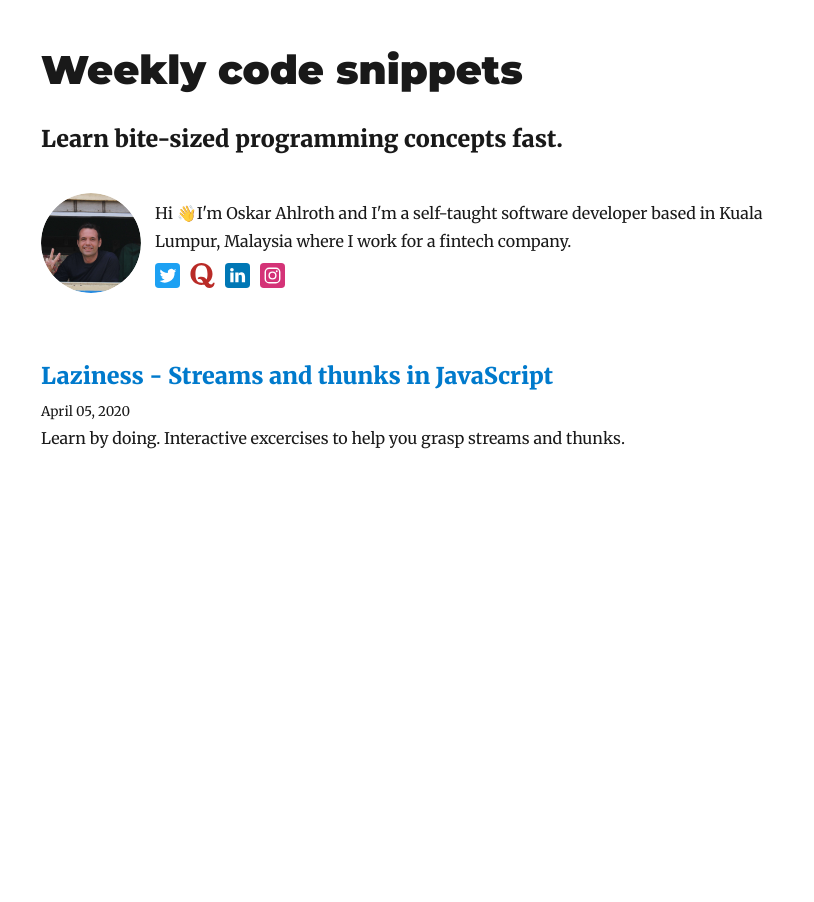
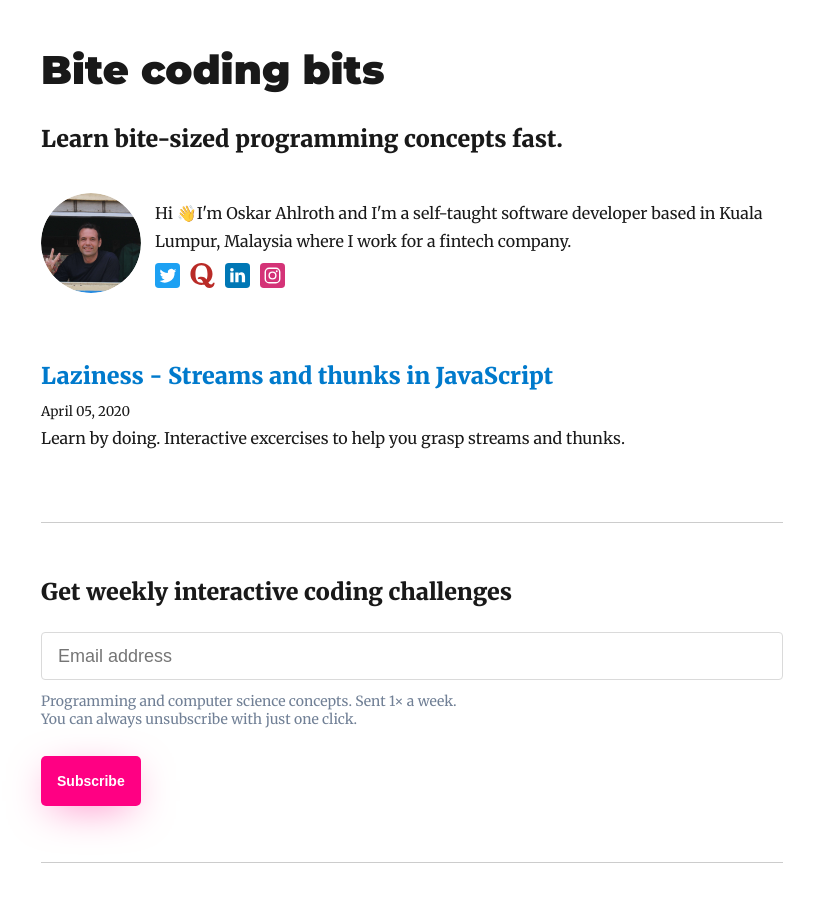
Before and after one commit to OskarAhl/bite-sized-coding-bits, a Gatsby site: page / in a window 1280 px wide. Shown: the whole page, without its empty margins (228-1042 px from the left). Before the commit the page ends 800 px from the top, so only its background shows below. Built offline with nearby package versions, Linux system fonts and the light colour scheme; Gatsby itself is replaced by a stand-in of ours; some packages are replaced by stand-ins of ours.

Commit message:
add newsletter to homepage

```diff
--- a/gatsby-config.js
+++ b/gatsby-config.js
@@ -1,6 +1,6 @@
 module.exports = {
   siteMetadata: {
-    title: `Weekly code snippets`,
+    title: `Bite coding bits`,
     author: {
       name: `Oskar`,
       summary: `Hi 👋I'm Oskar Ahlroth and I'm a self-taught software developer based in Kuala Lumpur, Malaysia where I work for a fintech company.`,
@@ -61,8 +61,8 @@ module.exports = {
     {
       resolve: `gatsby-plugin-manifest`,
       options: {
-        name: `Weekly code snippets`,
-        short_name: `Weekly code snippets`,
+        name: `Bite coding bits`,
+        short_name: `Bite code snippets`,
         start_url: `/`,
         background_color: `#ffffff`,
         theme_color: `#ff0083`,
--- a/src/components/newsLetter.js
+++ b/src/components/newsLetter.js
@@ -9,6 +9,7 @@ const HelperText = styled.p`
   color: rgb(113, 128, 150);
   line-height: normal;
   font-size: 0.875rem;
+  max-width: 428px;
 `
 const ErrorText = styled.p`
   color: #e53e3e;
@@ -42,7 +43,7 @@ const EmailListForm = () => {
 
   return (
     <form onSubmit={handleSubmit}>
-      <h2>Get weekly interactive coding challenges</h2>
+      <h3>Get weekly interactive coding challenges</h3>
       {status === "success" ? (
         <div>Thanks for signing up! 🎉</div>
       ) : (
@@ -61,7 +62,8 @@ const EmailListForm = () => {
             onChange={handleEmailChange}
           />
           <HelperText id="email-helper-text">
-            We'll never share your email.
+            Programming and computer science concepts. Sent 1× a week. You can
+            always unsubscribe with just one click.
           </HelperText>
           <Button type="submit" loading={status === "loading"}>
             Subscribe
--- a/src/components/seo.js
+++ b/src/components/seo.js
@@ -18,7 +18,9 @@ const SEO = ({ description, lang, meta, title }) => {
           siteMetadata {
             title
             description
-            social { twitter }
+            social {
+              twitter
+            }
           }
         }
       }
--- a/src/pages/index.js
+++ b/src/pages/index.js
@@ -3,6 +3,7 @@ import { Link, graphql } from "gatsby"
 import Bio from "../components/bio"
 import Layout from "../components/layout"
 import SEO from "../components/seo"
+import Newsletter from "../components/newsLetter"
 import { rhythm } from "../utils/typography"
 
 const BlogIndex = ({ data, location }) => {
@@ -39,6 +40,14 @@ const BlogIndex = ({ data, location }) => {
           </article>
         )
       })}
+      <hr style={{ marginTop: "4.375rem" }} />
+      <Newsletter />
+      <hr
+        style={{
+          marginBottom: rhythm(1),
+          marginTop: "3.5rem",
+        }}
+      />
     </Layout>
   )
 }
```
